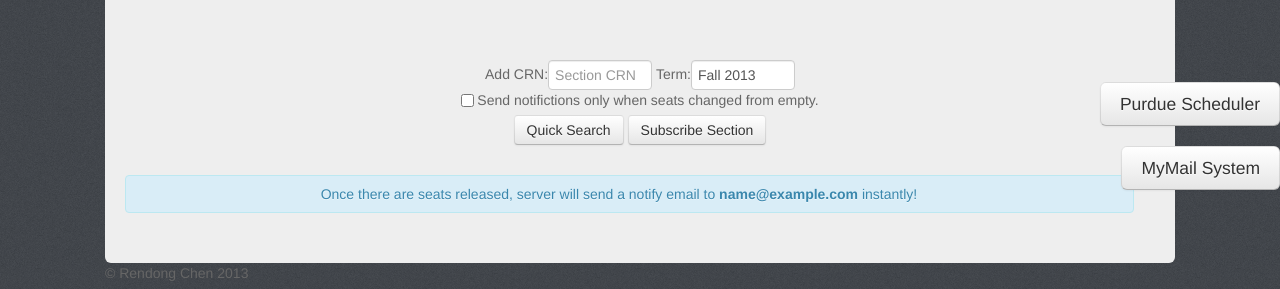
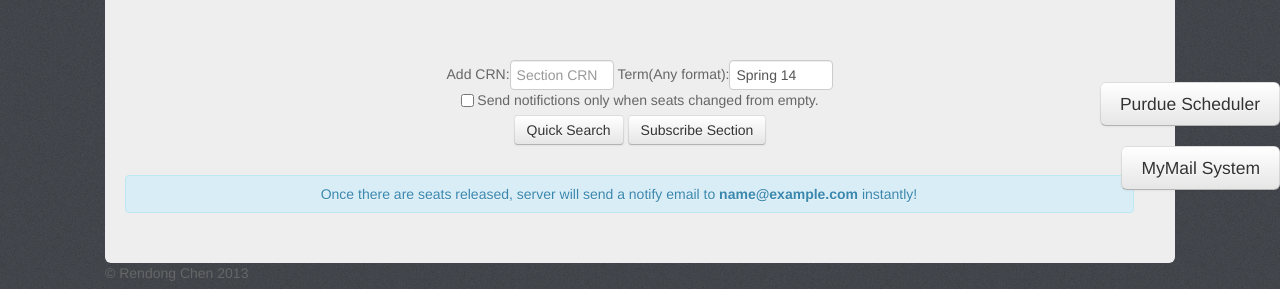
Before and after one commit to RyanCccc/PurdueCourseSeats, a Django app: template templates/dashboard.html in a window 1280 px wide. Shown: the part 270-559 px from the top of the page. Run offline with Django 3.2, Linux system fonts and the light colour scheme; the template is opened without the code that fills it, so the values that code supplies are empty; the visitor is signed in with stand-in values (Sample User, id 1); parts of the project's set-up code (start-up, migrations or seed data) failed here and were passed over; some libraries are stand-ins or nearby versions.

Commit message:
Changed to current term

```diff
--- a/templates/crn_search.html
+++ b/templates/crn_search.html
@@ -40,7 +40,7 @@
 <form id="add_sec" class="form-inline add-btn" name="addsec" action="." method="POST">{% csrf_token %}
     <div>{{ error }}</div>
     <label>Class:</label><input class="input-small" type="text" name="classname" placeholder="eg. CS180">
-    <label>Term: </label><input class="input-small" type="text" name="term" value="Fall 2013">
+    <label>Term: </label><input class="input-small" type="text" name="term" value="Spring 14">
     <input class="btn" type="submit" value="Search">
 </form>
 {% endblock %}
--- a/templates/dashboard.html
+++ b/templates/dashboard.html
@@ -51,7 +51,7 @@
     {% endif %}
     <div>
         <label>Add CRN:</label><input id="crn-input" class="input-small" type="text" name="crn" placeholder="Section CRN">
-        <label>Term: </label><input id="term-input" class="input-small" type="text" name="term" value="Fall 2013">
+        <label>Term(Any format): </label><input id="term-input" class="input-small" type="text" name="term" value="Spring 14">
     </div>
     <div class="checkbox">
         <label>
```
